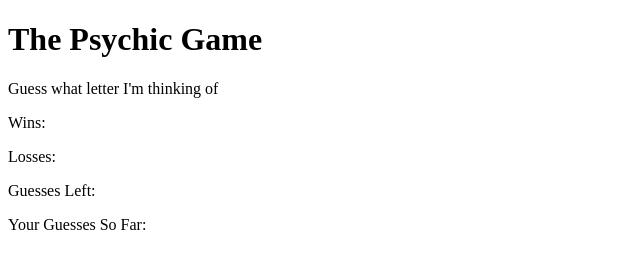
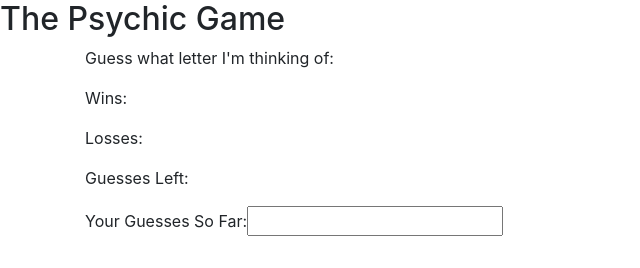
Before and after one commit to abojo079/Psychic-Game, a plain HTML site: page index.html in a window 1280 px wide. Shown: the whole page, without its empty margins (0-640 px from the left). Drawn offline with nearby package versions, Linux system fonts and the light colour scheme.

Commit message:
index.html

```diff
--- a/assets/css/reset.css
+++ b/assets/css/reset.css
@@ -0,0 +1,48 @@
+/* http://meyerweb.com/eric/tools/css/reset/
+   v2.0 | 20110126
+   License: none (public domain)
+*/
+
+html, body, div, span, applet, object, iframe,
+h1, h2, h3, h4, h5, h6, p, blockquote, pre,
+a, abbr, acronym, address, big, cite, code,
+del, dfn, em, img, ins, kbd, q, s, samp,
+small, strike, strong, sub, sup, tt, var,
+b, u, i, center,
+dl, dt, dd, ol, ul, li,
+fieldset, form, label, legend,
+table, caption, tbody, tfoot, thead, tr, th, td,
+article, aside, canvas, details, embed,
+figure, figcaption, footer, header, hgroup,
+menu, nav, output, ruby, section, summary,
+time, mark, audio, video {
+	margin: 0;
+	padding: 0;
+	border: 0;
+	font-size: 100%;
+	font: inherit;
+	vertical-align: baseline;
+}
+/* HTML5 display-role reset for older browsers */
+article, aside, details, figcaption, figure,
+footer, header, hgroup, menu, nav, section {
+	display: block;
+}
+body {
+	line-height: 1;
+}
+ol, ul {
+	list-style: none;
+}
+blockquote, q {
+	quotes: none;
+}
+blockquote:before, blockquote:after,
+q:before, q:after {
+	content: '';
+	content: none;
+}
+table {
+	border-collapse: collapse;
+	border-spacing: 0;
+}
--- a/index.html
+++ b/index.html
@@ -4,25 +4,28 @@
     <meta charset="UTF-8">
     <meta name="viewport" content="width=device-width, initial-scale=1.0">
     <meta http-equiv="X-UA-Compatible" content="ie=edge">
-    <title>Document</title>
+    <link rel="stylesheet" type="text/css" href="assets/css/reset.css">
+    <link rel="stylesheet" href="https://stackpath.bootstrapcdn.com/bootstrap/4.3.1/css/bootstrap.min.css" integrity="sha384-ggOyR0iXCbMQv3Xipma34MD+dH/1fQ784/j6cY/iJTQUOhcWr7x9JvoRxT2MZw1T" crossorigin="anonymous">
+    <title>Psychic Game</title>
 </head>
-<body>
-<h1>The Psychic Game</h1>
-
-<div class="container">
-
-
-<p>Guess what letter I'm thinking of</p>
-<p>Wins: </p>
-<p>Losses:</p>
-<p> Guesses Left:</p>
-<p>Your Guesses So Far:</p>
 
 
 
-    </div>
+<body>
+    <h2>The Psychic Game</h2>
+<div class="container">
+  <div>
+<form>
+<p class="computer_guess">Guess what letter I'm thinking of:</p>
+<p class="user_wins">Wins: </p>
+<p class="user_losses">Losses:</p>
+<p class="remaining_tries"> Guesses Left:</p>
+<p class="User_guesses">Your Guesses So Far:<input type="text" name="number_guesses"></p>
+</form>
 
-    <script>
+</div>
+</div>
+    <script type = "text/javascript">
 
     //     Your Guesses So Far: (the specific letters that the user typed. Display these until the user either wins or loses.//
 
@@ -31,12 +34,20 @@
       //  9. When the player loses, increase the Losses counter and restart the game without a page refresh (just like when the user wins).//
 
 
+//computer chooses random letter on click
+
+function computerSelection(){
+
+var letters = ["a","b","c","d","e","f","g","h","i","j","k","l","m","n","o","p","q","r","s","t","u","v","w","x","y","z"];
+
+}
 
 
 
-
-
-
+//user cliks on letter
+let wins = 0; //guesses correctly adds point to COUNTER
+let loss= 0; //guesses all nine incorrectly add point goes to computer
+let guess= 9;// stop after 9 tries and reset
 
 
     </script>
```
